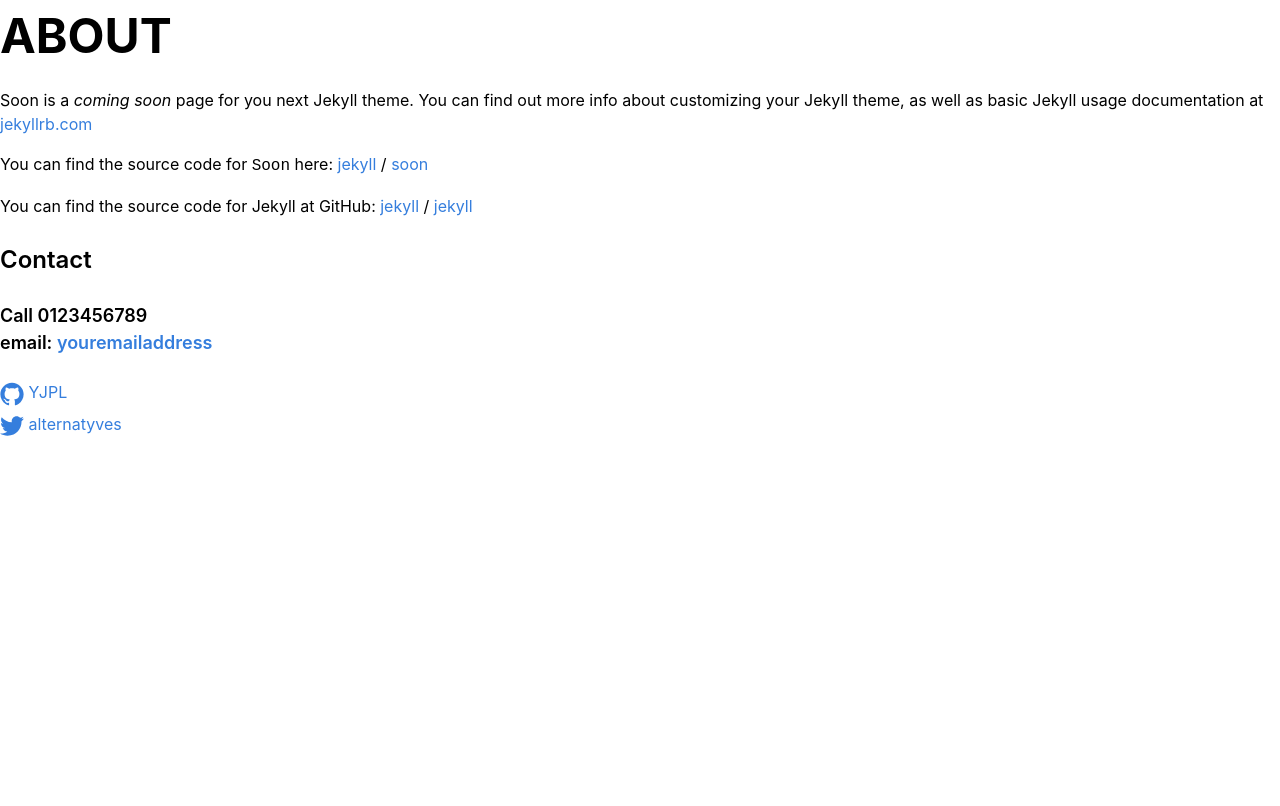
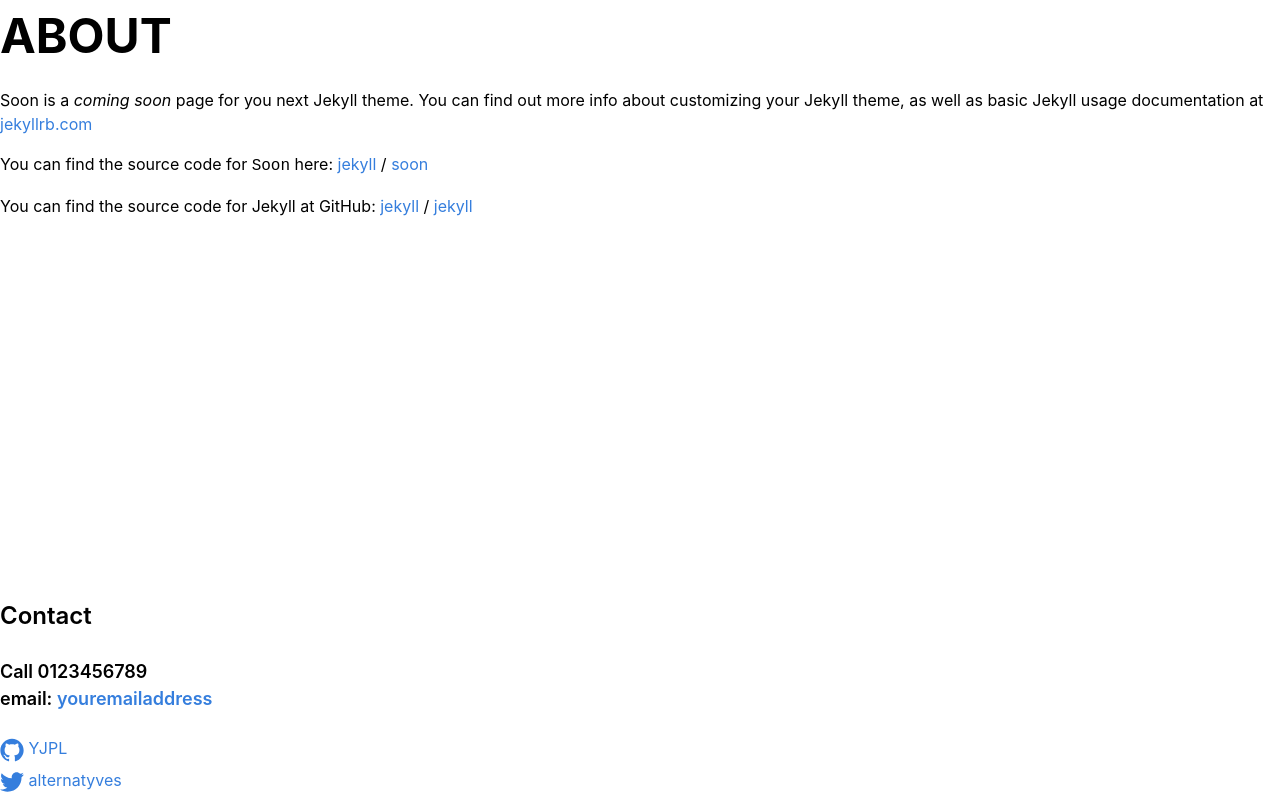
Before and after one commit to ASSahasranamam/soon, a Jekyll site: the page built from _pages/about.md, in a window 1280 px wide. Shown: the part 106-912 px from the top of the page. Built offline with Jekyll 4.4.1, drawn with Linux system fonts in a browser that asks for light colours.

Commit message:
Update main.css

```diff
--- a/assets/main.css
+++ b/assets/main.css
@@ -1,4 +1,14 @@
 head {
+}
+
+.Site {
+  display: flex;
+  min-height: 100vh;
+  flex-direction: column;
+}
+
+.Site-content {
+  flex: 1;
 }
 
 body {
```
